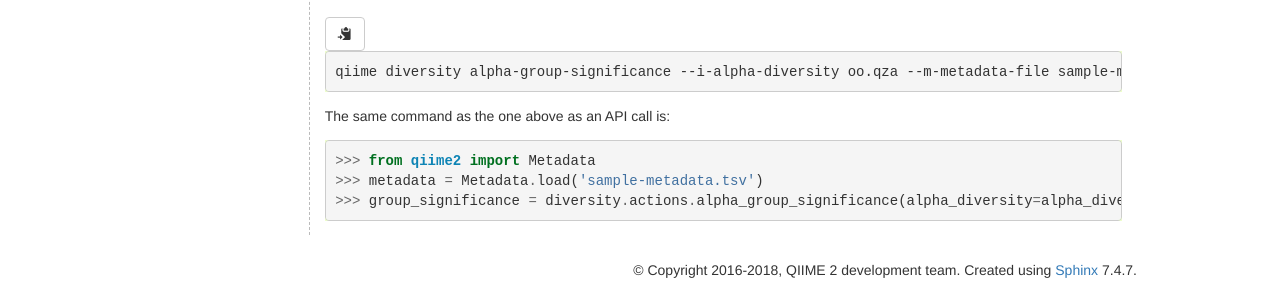
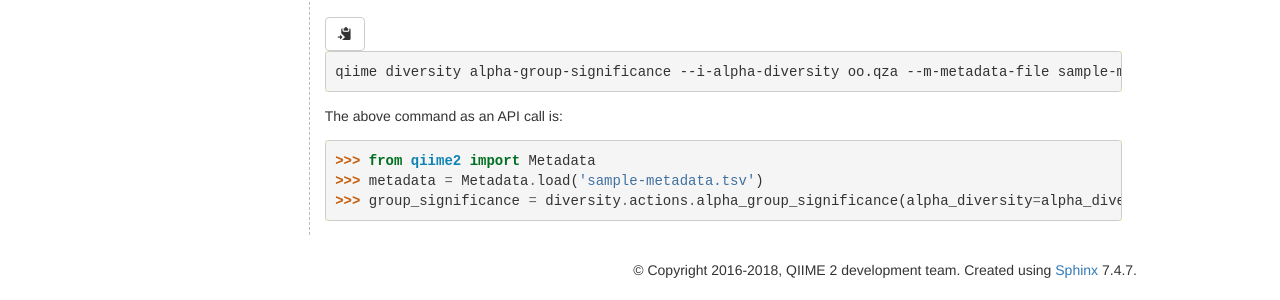
Before and after one commit to qiime2/docs, a Sphinx documentation site: the page built from source/interfaces/artifact-api.rst, in a window 1280 px wide. Shown: the part 2000-2300 px from the top of the page. Built offline with Sphinx 7.4.7, drawn with Linux system fonts in a browser that asks for light colours; pages that are not in the unit, such as notebooks, are missing from menus; the version number could not be read and is left out.

Commit message:
fixes typo in code-block

```diff
--- a/source/interfaces/artifact-api.rst
+++ b/source/interfaces/artifact-api.rst
@@ -87,9 +87,9 @@
 
    qiime diversity alpha-group-significance --i-alpha-diversity oo.qza --m-metadata-file sample-metadata.tsv  --o-visualization oo-group-significance.qzv
 
-The same command as the one above as an API call is:
+The above command as an API call is:
 
-.. code-block:: Python
+.. code-block:: python
 
    >>> from qiime2 import Metadata
    >>> metadata = Metadata.load('sample-metadata.tsv')
```
